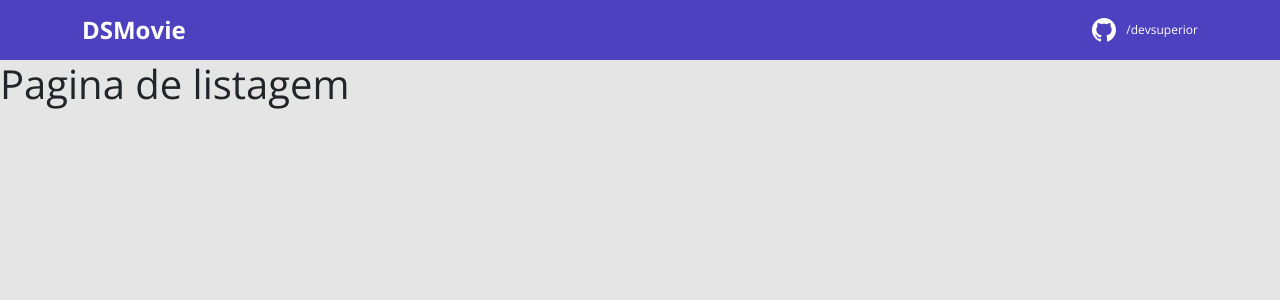
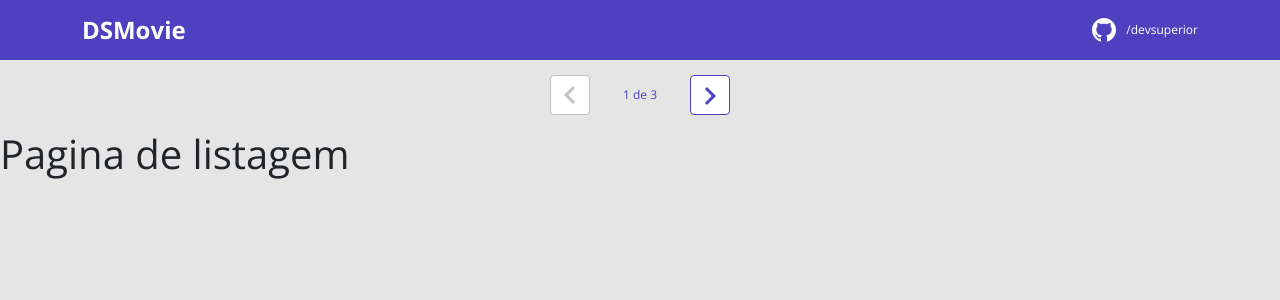
Before and after one commit to vit10load/dsmovieapp, a React (Create React App) app in the folder frontend/: page / in a window 1280 px wide. Shown: the top 300 px of the page. Built offline with nearby package versions, Linux system fonts and the light colour scheme; the HTML template or start-up script is replaced by a standard one.

Commit message:
Pagination layout

```diff
--- a/frontend/src/App.tsx
+++ b/frontend/src/App.tsx
@@ -6,11 +6,13 @@
 import Listing from 'pages/Listing';
 import Form from 'pages/Form';
 import Navbar from "components/Navbar";
+import Pagination from "components/pagination";
 
 function App() {
   return (
     <BrowserRouter>
       <Navbar />
+      <Pagination></Pagination>
       <Routes>
         <Route path="/" element={<Listing />} />
         <Route path="/form">
--- /dev/null
+++ b/frontend/src/components/pagination/index.tsx
@@ -0,0 +1,22 @@
+
+import { ReactComponent as Arrow } from 'assets/img/arrow.svg';
+import './style.css';
+
+function Pagination() {
+
+    return (
+        <div className="dsmovie-pagination-container">
+            <div className="dsmovie-pagination-box">
+                <button className="dsmovie-pagination-button" disabled={true} >
+                    <Arrow />
+                </button>
+                <p>{`${1} de ${3}`}</p>
+                <button className="dsmovie-pagination-button" disabled={false} >
+                    <Arrow className="dsmovie-flip-horizontal" />
+                </button>
+            </div>
+        </div>
+    );
+}
+
+export default Pagination;
--- /dev/null
+++ b/frontend/src/components/pagination/style.css
@@ -0,0 +1,53 @@
+.dsmovie-pagination-container {
+    padding: 15px 0;
+    display: flex;
+    justify-content: center;
+    align-items: center;
+}
+
+.dsmovie-pagination-box {
+    width: 180px;
+    display: flex;
+    justify-content: space-between;
+    align-items: center;
+}
+
+.dsmovie-pagination-box form {
+    width: 100%;
+    display: flex;
+}
+
+.dsmovie-pagination-button {
+    width: 40px;
+    height: 40px;
+    border-radius: 4px;
+    background-color: #fff;
+    display: flex;
+    justify-content: center;
+    align-items: center;
+    border: 1px solid var(--color-primary);
+    cursor: pointer;
+}
+
+.dsmovie-pagination-button svg {
+    filter: brightness(0) saturate(100%) invert(26%) sepia(19%) saturate(7395%) hue-rotate(234deg) brightness(89%) contrast(92%);
+}
+
+.dsmovie-pagination-button:disabled {
+    border: 1px solid #c2c2c2;
+    cursor: unset;
+}
+
+.dsmovie-pagination-button:disabled svg {
+    filter: none;
+}
+
+.dsmovie-pagination-container p {
+    margin: 0;
+    font-size: 12px;
+    color: var(--color-primary);
+}
+
+.dsmovie-flip-horizontal {
+    transform: rotate(180deg);
+}
```
Also changed, not shown: frontend/src/assets/img/arrow.svg (added).
